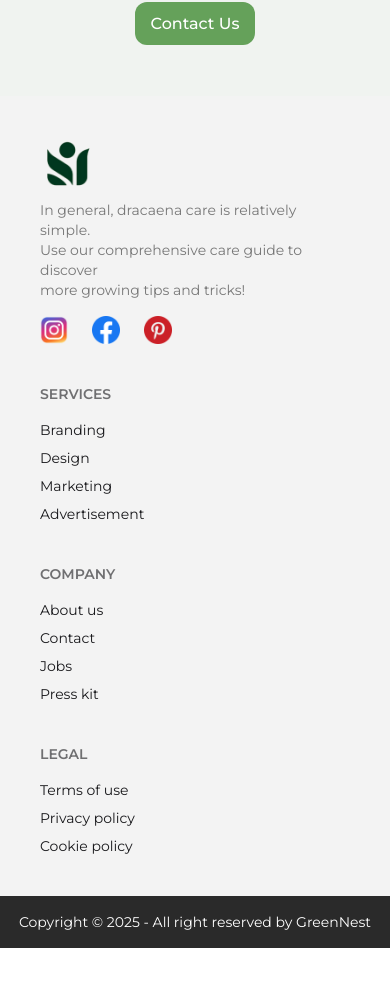
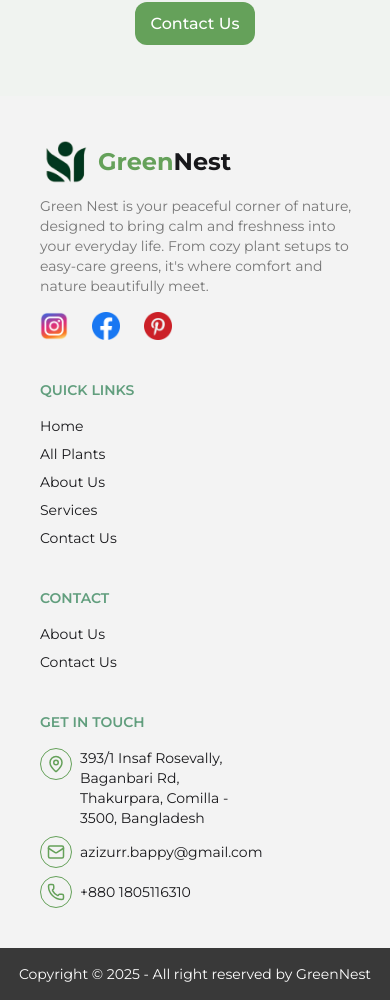
Before and after one commit to azizurrbappy/green-nest, a React (Vite) app: page / in a window 390 px wide. Shown: the part 7842-8842 px from the top of the page. Before the commit the page ends 8790 px from the top, so only its background shows below. Built offline with nearby package versions, Linux system fonts and the light colour scheme; no server answers.

Commit message:
added some links and layout problem fix

```diff
--- a/package.json
+++ b/package.json
@@ -15,6 +15,7 @@
     "axios": "^1.12.2",
     "daisyui": "^5.3.7",
     "firebase": "^12.4.0",
+    "lucide-react": "^0.555.0",
     "react": "^19.1.1",
     "react-dom": "^19.1.1",
     "react-icons": "^5.5.0",
--- a/src/Components/Footer/Footer.jsx
+++ b/src/Components/Footer/Footer.jsx
@@ -4,6 +4,8 @@ import GreenNest from '../../assets/green-nest.png';
 import Facebook from '../../assets/facebook.png';
 import Instagram from '../../assets/instagram.png';
 import Pinterest from '../../assets/pinterest.png';
+import { Link } from 'react-router';
+import { Mail, MapPin, Phone } from 'lucide-react';
 
 const Footer = () => {
   return (
@@ -11,11 +13,18 @@ const Footer = () => {
       <footer className="bg-[#F3F3F3] text-base-content p-10">
         <Container className="footer sm:footer-horizontal">
           <aside>
-            <img src={GreenNest} alt="" className="w-14" />
-            <p className="text-[#777]">
-              In general, dracaena care is relatively simple. <br /> Use our
-              comprehensive care guide to discover <br /> more growing tips and
-              tricks!
+            <Link to="/" className="flex items-center gap-1.5">
+              <img src={GreenNest} alt="" className="w-13" />
+              <h2 className="text-2xl font-bold">
+                <span className="text-[#65A15A]">Green</span>Nest
+              </h2>
+            </Link>
+
+            <p className="text-[#777] w-80">
+              Green Nest is your peaceful corner of nature, designed to bring
+              calm and freshness into your everyday life. From cozy plant setups
+              to easy-care greens, it's where comfort and nature beautifully
+              meet.
             </p>
             <div className="flex items-center gap-6 mt-2">
               <a href="https://instagram.com">
@@ -30,28 +39,61 @@ const Footer = () => {
             </div>
           </aside>
           <nav>
-            <h6 className="footer-title">Services</h6>
-            <a className="link link-hover">Branding</a>
-            <a className="link link-hover">Design</a>
-            <a className="link link-hover">Marketing</a>
-            <a className="link link-hover">Advertisement</a>
+            <h6 className="footer-title text-green-800">Quick Links</h6>
+            <Link to="/" className="link link-hover">
+              Home
+            </Link>
+            <Link to="/plants" className="link link-hover">
+              All Plants
+            </Link>
+            <Link to="/about-us" className="link link-hover">
+              About Us
+            </Link>
+            <Link to="/about-us" className="link link-hover">
+              Services
+            </Link>
+            <Link to="/about-us" className="link link-hover">
+              Contact Us
+            </Link>
           </nav>
           <nav>
-            <h6 className="footer-title">Company</h6>
-            <a className="link link-hover">About us</a>
-            <a className="link link-hover">Contact</a>
-            <a className="link link-hover">Jobs</a>
-            <a className="link link-hover">Press kit</a>
+            <h6 className="footer-title text-green-800">Contact</h6>
+            <Link to="/about-us" className="link link-hover">
+              About Us
+            </Link>
+            <Link to="/about-us" className="link link-hover">
+              Contact Us
+            </Link>
           </nav>
-          <nav>
-            <h6 className="footer-title">Legal</h6>
-            <a className="link link-hover">Terms of use</a>
-            <a className="link link-hover">Privacy policy</a>
-            <a className="link link-hover">Cookie policy</a>
+          <nav className="max-w-50">
+            <h6 className="footer-title text-green-800">Get In Touch</h6>
+            <div className="flex items-start gap-2">
+              <div className="p-1.5 h-fit border border-[#65a15a] rounded-full">
+                <MapPin color="#65a15a" size={18} />
+              </div>
+              <p>
+                393/1 Insaf Rosevally, Baganbari Rd, Thakurpara, Comilla - 3500,
+                Bangladesh
+              </p>
+            </div>
+
+            <div className="flex items-center gap-2">
+              <div className="p-1.5 h-fit border border-[#65a15a] rounded-full">
+                <Mail color="#65a15a" size={18} />
+              </div>
+              <p>azizurr.bappy@gmail.com</p>
+            </div>
+
+            <div className="flex items-center gap-2">
+              <div className="p-1.5 h-fit border border-[#65a15a] rounded-full">
+                <Phone color="#65a15a" size={18} />
+              </div>
+              <p>+880 1805116310</p>
+            </div>
           </nav>
         </Container>
       </footer>
-      <div className="footer sm:footer-horizontal footer-center bg-[#2A2A2A] text-white p-4">
+      <div className="footer sm:footer-horizontal footer-center bg-[#2a2a2aed] text-white p-4">
         <aside>
           <p>
             Copyright © {new Date().getFullYear()} - All right reserved by
--- a/src/Pages/Home.jsx
+++ b/src/Pages/Home.jsx
@@ -51,7 +51,6 @@ const Home = () => {
 
         <GreenExperts></GreenExperts>
       </Container>
-
       <ContactUs></ContactUs>
     </>
   );
```
Also changed, not shown: 1 other file (tests, documents, lock files or other folders).
